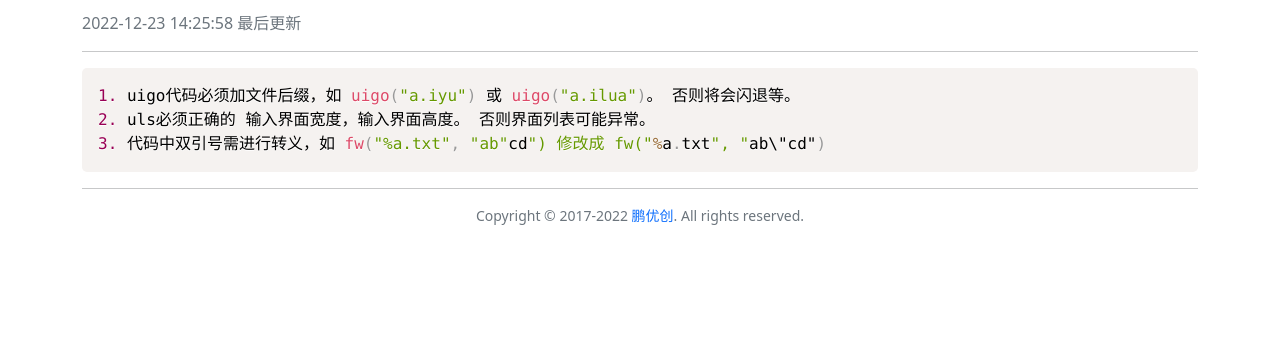
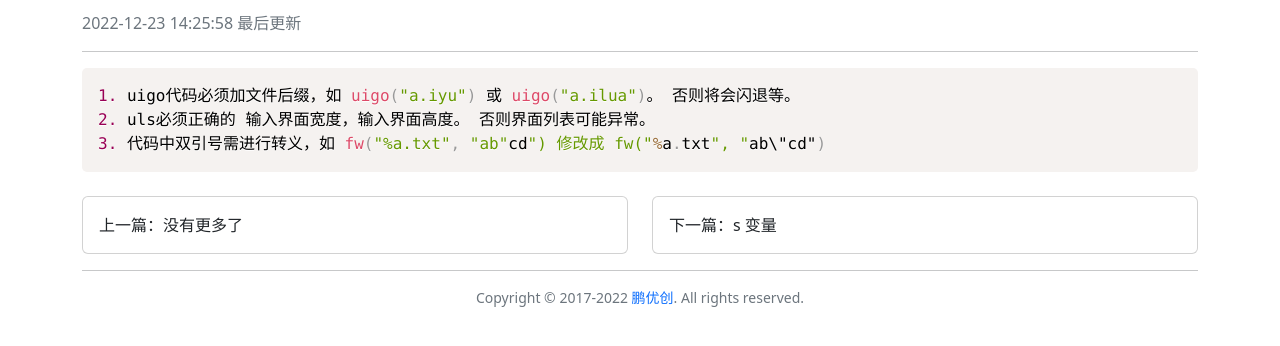
Before and after one commit to iuroc/iapp-doc, a PHP site: a page that uses article.php in a window 1280 px wide. Shown: the part 171-517 px from the top of the page. Run offline with PHP 8.4, Linux system fonts and the light colour scheme; data comes from the database, SQL or seed files in the repository; some libraries are stand-ins or nearby versions.

Commit message:
上一篇下一篇只显示同手册的文章

```diff
--- a/article.php
+++ b/article.php
@@ -8,12 +8,38 @@ require('./include/Parsedown.php');
  */
 class Article extends Public_fun
 {
+    /**
+     * 上一篇文章数据
+     */
+    public array $last_article;
+    /**
+     * 下一篇文章数据
+     */
+    public array $next_article;
     public function __construct()
     {
         $this->get_article_id();
         $this->get_article_info();
+        $this->last_article = $this->get_last_next_article(true);
+        $this->next_article = $this->get_last_next_article(false);
         $this->get_book_info();
         $this->if_has_login();
+    }
+    /**
+     * 获取上一篇和下一篇
+     * @param bool $is_last 上一篇：true，下一篇：false
+     */
+    public function get_last_next_article(bool $is_last)
+    {
+        $table = Config::$table['article'];
+        $s = $is_last ? '<' : '>';
+        $sql = "SELECT * FROM `$table` WHERE `id` $s {$this->article_id} AND `book_id` = '{$this->book_id}' LIMIT 1;";
+        $result = mysqli_query(Init::$conn, $sql);
+        if (mysqli_num_rows($result) == 0) {
+            return [];
+        }
+        $data = mysqli_fetch_assoc($result);
+        return $data;
     }
 }
 $article = new Article();
@@ -53,6 +79,7 @@ function parse_content($text)
                 $book_url = Config::$site_path . '/book.php?book_id=' . $article->book_info['id'];
                 $book_url_static = Config::$site_path . '/book_' . $article->book_info['id'] . '.html';
                 $url = Config::$url_static ? $book_url_static : $book_url;
+                $book_home_url = $url;
                 ?>
                 <li class="breadcrumb-item"><a href="<?php echo $url ?>" class="text-decoration-none"><?php echo strip_tags($article->book_info['title']) ?></a></li>
                 <li class="breadcrumb-item active"><?php echo strip_tags($article->article_title) ?></li>
@@ -61,11 +88,42 @@ function parse_content($text)
         <div class="h2 mb-3 fw-bold"><?php echo $article->article_title ?></div>
         <div class="text-muted"><?php echo $article->article_info['update_time'] ?> 最后更新</div>
         <hr>
-        <div id="content" class="mb-3">
+        <div id="content" class="mb-4">
             <?php
             $Parsedown = new Parsedown();
             echo $Parsedown->text($article->article_info['content']);
             ?>
+        </div>
+
+        <div class="row mb-3">
+            <div class="col-md-6">
+                <?php
+                if ($article->last_article) {
+                    $last_url = Config::$url_static ?
+                        'article_' . $article->last_article['id'] . '.html' :
+                        'article.php?article_id=' . $article->last_article['id'];
+                } else {
+                    $last_url = $book_home_url;
+                }
+                ?>
+                <a class="card card-body text-decoration-none" role="button" href="<?php echo $last_url ?>">
+                    上一篇：<?php echo $article->last_article['title'] ?? '没有更多了'; ?>
+                </a>
+            </div>
+            <div class="col-md-6">
+                <?php
+                if ($article->next_article) {
+                    $next_url = Config::$url_static ?
+                        'article_' . $article->next_article['id'] . '.html' :
+                        'article.php?article_id=' . $article->next_article['id'];
+                } else {
+                    $next_url = $book_home_url;
+                }
+                ?>
+                <a class="card card-body text-decoration-none" role="button" href="<?php echo $next_url ?>">
+                    下一篇：<?php echo $article->next_article['title'] ?? '没有更多了'; ?>
+                </a>
+            </div>
         </div>
         <?php
         if ($article->has_login) {
```
